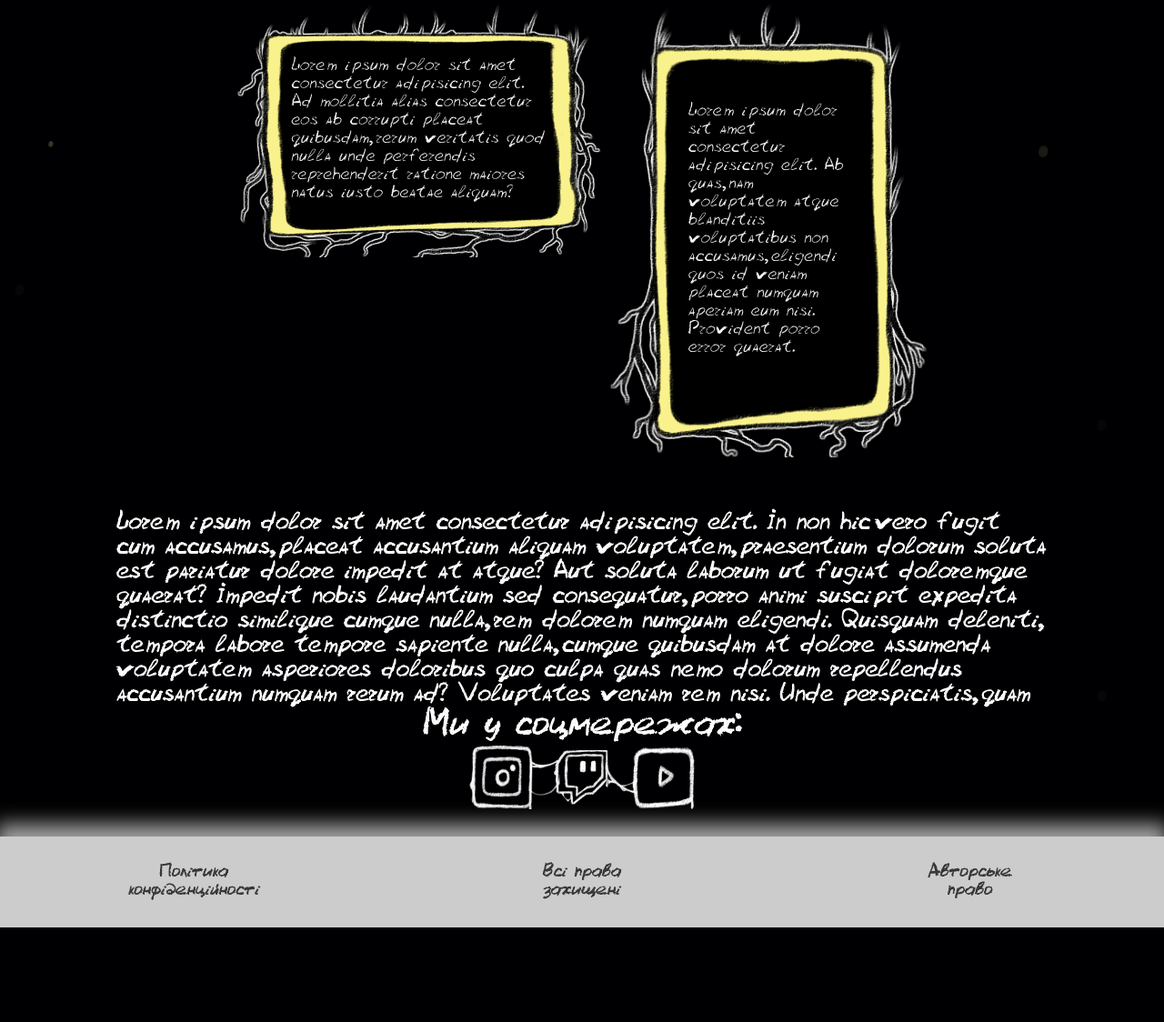
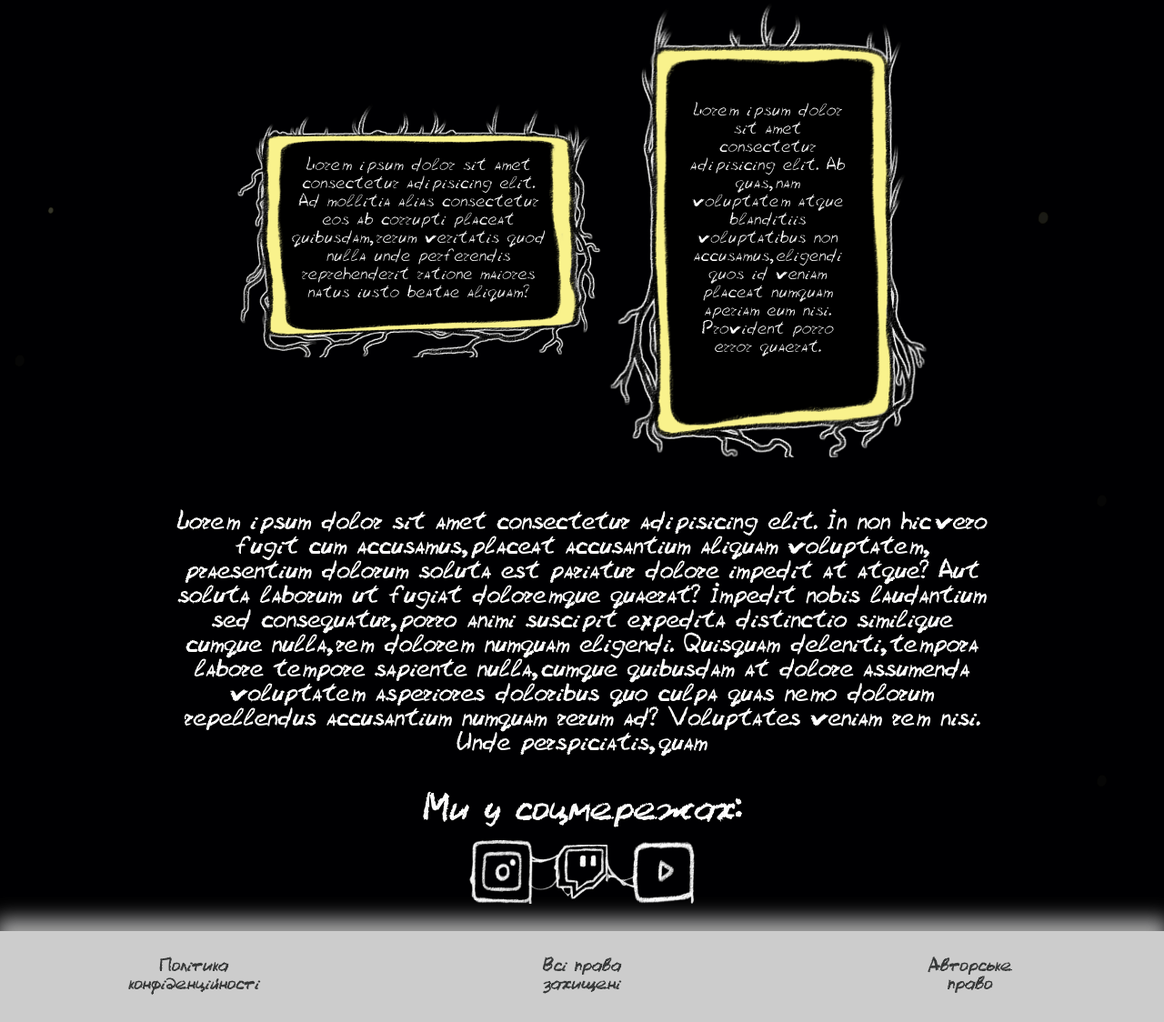
Before and after one commit to EqualizeR12/The-Light-Escape, a website built with webpack: page public/index.html in a window 1280 px wide. Shown: the part 1956-3080 px from the top of the page at 91% size. Before the commit the page ends 2976 px from the top, so only its background shows below. Built offline with nearby package versions, Linux system fonts and the light colour scheme.

Commit message:
code cleanup

```diff
--- a/src/scss/mainPage .scss
+++ b/src/scss/mainPage .scss
@@ -372,6 +372,8 @@ h6 {
   margin: 30px auto;
   display: flex;
   flex-direction: row;
+  align-items: center;
+  text-align: center;
 
   @include media-max-width(1200px) {
     max-width: 80%;
@@ -444,7 +446,8 @@ h6 {
 .parag {
   font-size: 22px;
   font-weight: bold;
-  width: 80%;
+  text-align: center;
+  width: 70%;
   margin: 0 auto;
   color: #ffffff;
 
--- a/src/scss/social-networks.scss
+++ b/src/scss/social-networks.scss
@@ -1,3 +1,9 @@
+@mixin media-max-width($width) {
+  @media (max-width: $width) {
+    @content;
+  }
+}
+
 .social-networks {
   display: flex;
   flex-direction: column;
@@ -5,12 +11,17 @@
   justify-content: center;
 
   width: 50%;
-  margin: 0 auto;
+  margin: 30px auto;
 
   h2 {
     color: #ffffff;
     font-size: 32px;
     text-align: center;
+    margin: 10px;
+
+    @include media-max-width(700px) {
+      font-size: 24px;
+    }
   }
 
   .social-networks__block-networks {
```
